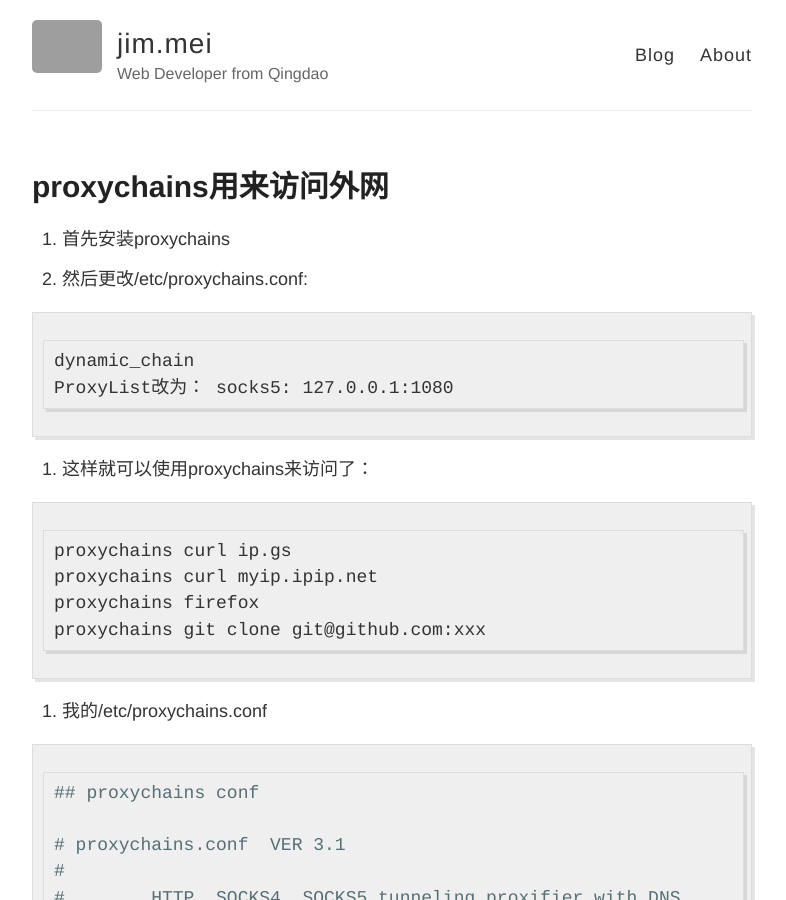
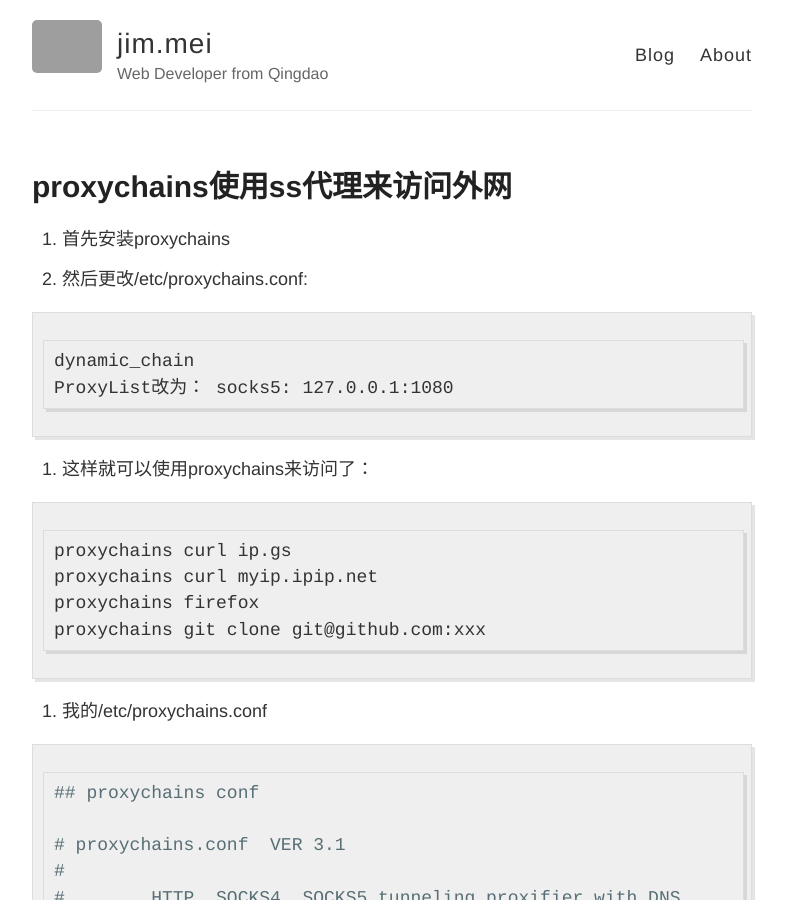
Before and after one commit to heeeello/heeeello.github.io, a Jekyll site: the page built from _posts/2017-3-27-proxychains.md, in a window 1280 px wide and 900 px high. Shown: the whole window, without its empty margins (248-1034 px from the left). Built offline with Jekyll 4.4.1, drawn with Linux system fonts in a browser that asks for light colours; grey boxes are pictures that could not be loaded.

Commit message:
change titile

```diff
--- a/_posts/2017-3-27-proxychains.md
+++ b/_posts/2017-3-27-proxychains.md
@@ -1,6 +1,6 @@
 ---
 layout: post
-title: proxychains用来访问外网
+title: proxychains使用ss代理来访问外网
 ---
 
 1. 首先安装proxychains
```
